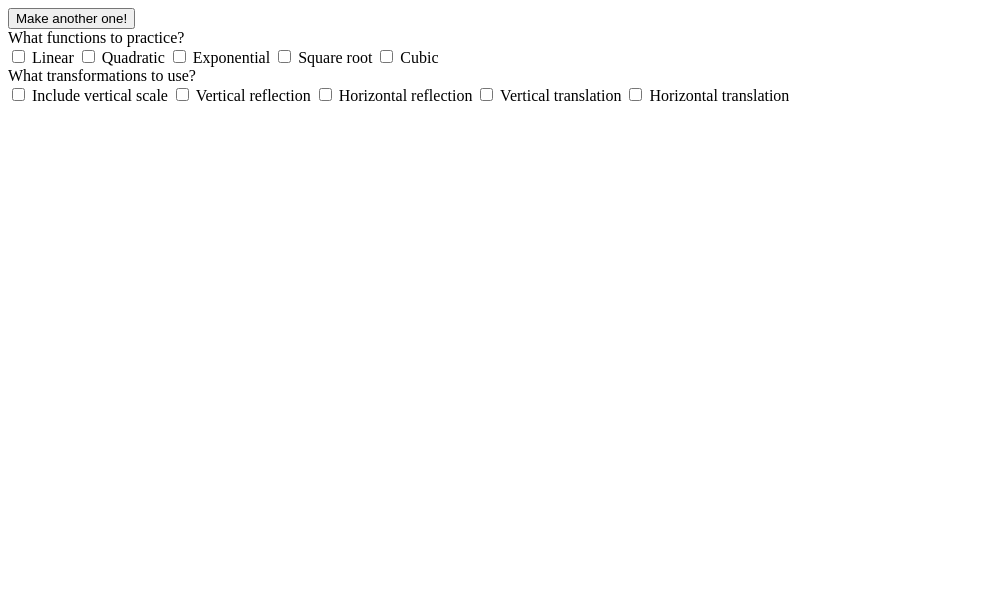
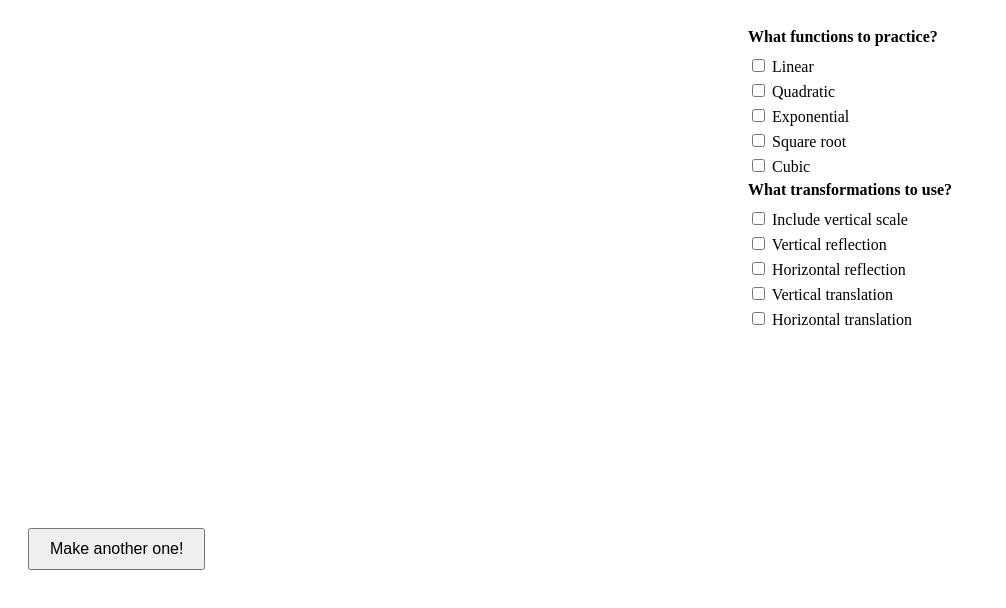
Before and after one commit to ddobervich/TransformationDesmosPractice, a plain HTML site: page index.html in a window 1280 px wide. Shown: the whole page, without its empty margins (0-1006 px from the left). Drawn offline with nearby package versions, Linux system fonts and the light colour scheme; a script that the page names is missing.

Commit message:
add my css file

```diff
--- /dev/null
+++ b/css/styles.css
@@ -0,0 +1,42 @@
+body {
+    display: flex;
+    align-items: flex-start;
+    padding: 20px;
+}
+
+  #calculatorContainer {
+    display: flex;
+    flex-direction: column;
+    align-items: flex-start;
+  }
+
+  #calculator {
+    width: 700px;
+    height: 500px;
+    margin-right: 20px; /* Adds space between the calculator and the checkboxes */
+  }
+
+  #checkboxContainer {
+    display: flex;
+    flex-direction: column;
+  }
+
+  .heading {
+    font-weight: bold;
+    margin-bottom: 10px;
+  }
+
+  .checkboxGroup {
+    margin-bottom: 20px; /* Adds space between checkbox groups */
+  }
+
+  label {
+    display: block;
+    margin-bottom: 5px;
+  }
+
+  #regenerate-btn {
+    padding: 10px 20px;
+    font-size: 16px;
+    cursor: pointer;
+  }
--- a/index.html
+++ b/index.html
@@ -6,6 +6,7 @@
 
     <script src="https://www.desmos.com/api/v1.9/calculator.js?apiKey=dcb31709b452b1cf9dc26972add0fda6"></script>
     <script src="//code.jquery.com/jquery-1.10.1.min.js"></script>
+    <link rel="stylesheet" href="css/styles.css" />
   </head>
   <body>
     <div id="calculatorContainer">
```
